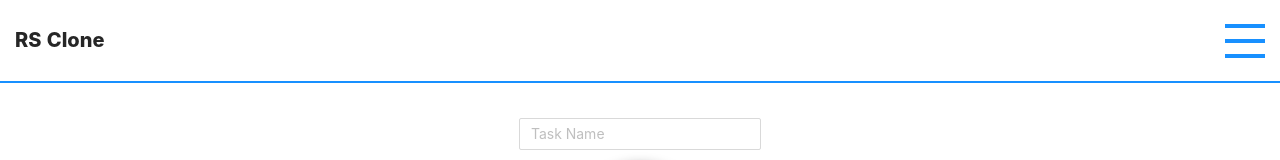
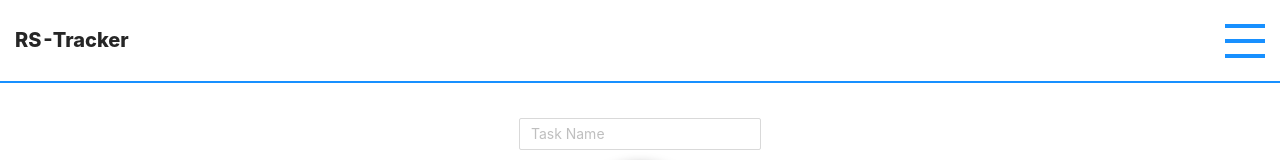
Before and after one commit to SkyWalker1996x/rs-clone, a React (Create React App) app: page / in a window 1280 px wide. Shown: the top 160 px of the page. Built offline with nearby package versions, Linux system fonts and the light colour scheme.

Commit message:
refactor: change header title

```diff
--- a/src/components/Header/Header.tsx
+++ b/src/components/Header/Header.tsx
@@ -5,7 +5,7 @@ import "./styles.css";
 const Header = () => {
   return (
     <header className="header">
-      <h1 className="logo header__logo">RS Clone</h1>
+      <h1 className="logo header__logo">RS-Tracker</h1>
       <div className="nav-button" />
     </header>
   );
```
